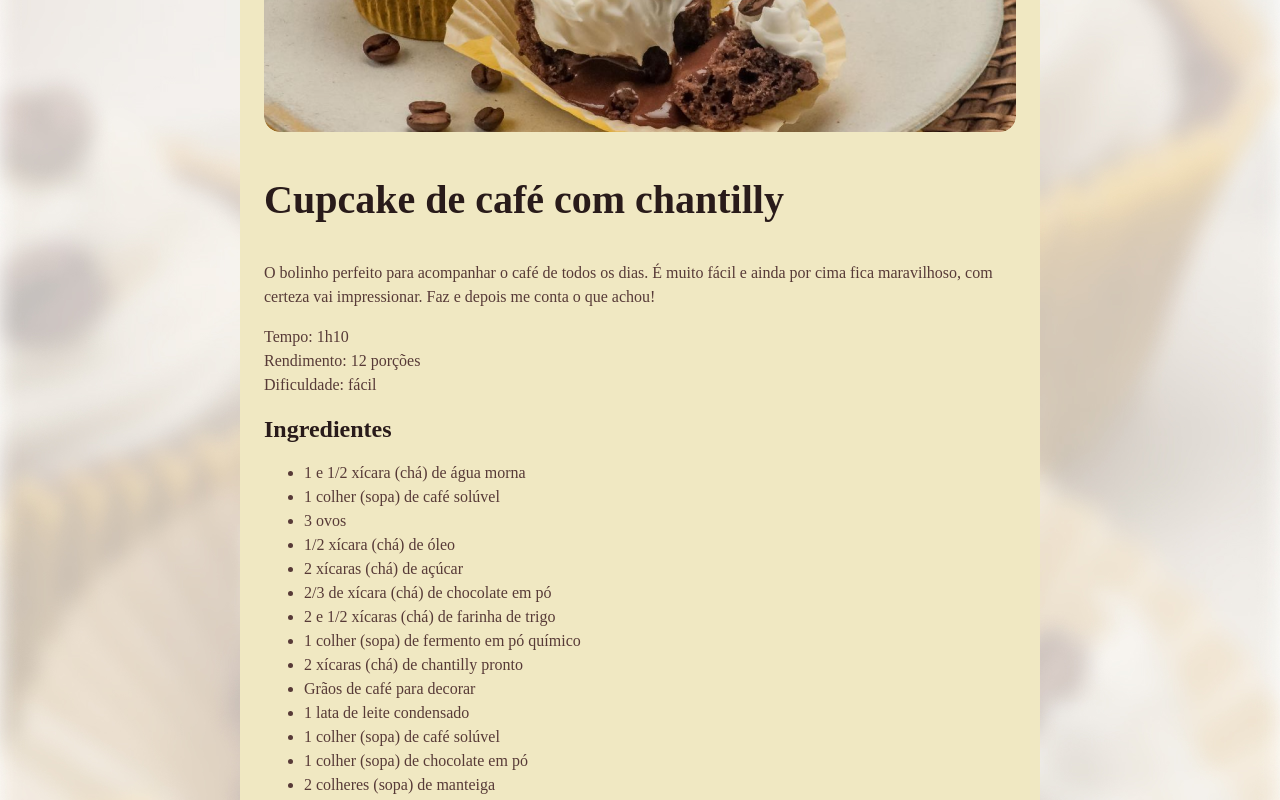
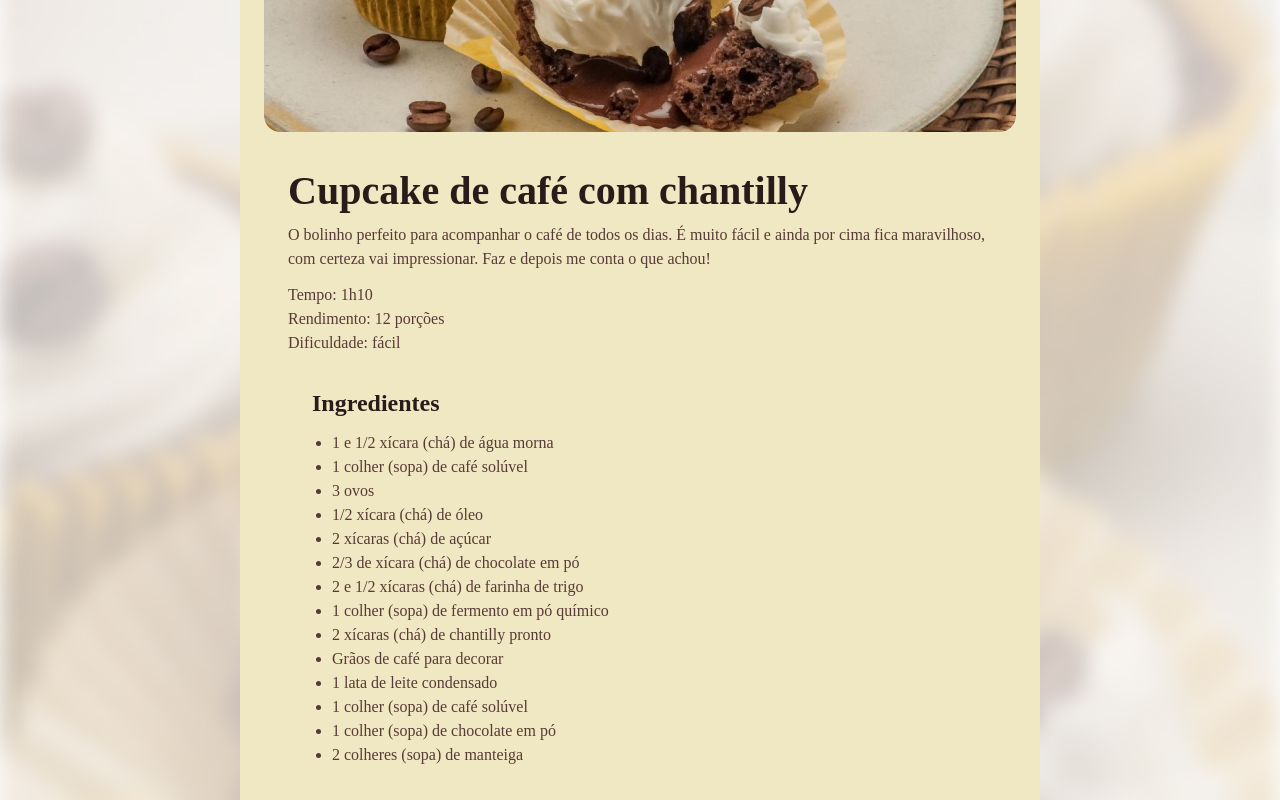
Before and after one commit to SpLucass/Projeto-Receita, a plain HTML site: page index.html in a window 1280 px wide. Shown: the part 340-1140 px from the top of the page. Drawn offline with Linux system fonts and the light colour scheme; a web font is replaced by a local one.

Commit message:
Customizando espaços

```diff
--- a/index.html
+++ b/index.html
@@ -15,9 +15,9 @@
 </head>
 <body>
     <div id="page">
+        <img src="assets/main-image.png" alt="Imagem de um cupacake com grãos de café e chantilly">
         <main>
             <section id="about">
-                <img src="assets/main-image.png" alt="Imagem de um cupacake com grãos de café e chantilly">
                 <h1>
                     Cupcake de café com chantilly
                 </h1>
--- a/style.css
+++ b/style.css
@@ -1,3 +1,8 @@
+*{
+    margin: 0;
+    padding: 0;
+}
+
 :root{
     font-family: "Alice", serif;
     line-height: 150%;
@@ -24,13 +29,35 @@
     border-radius: 16px;
 }
 
+main{
+    padding: 24px;
+}
+
+#about p + p {
+    margin-top: 12px;
+}
+
 h1 {
     line-height: 140%;
     font-size: 40px;
-    color: #291B1A;
+    margin-bottom: 4px;
+}
+
+#ingredients {  /*--Aqui caberia um section + section pois temos uma seção seguida de outra */
+    padding: 24px;
 }
 
 h2 {
     font-size: 24px;
+    line-height: 200%;
+}
+
+h1, h2 {
     color: #291B1A;
+    margin-bottom: 4px;
+
 }
+
+ul {
+    padding-left: 20px;
+}
```
